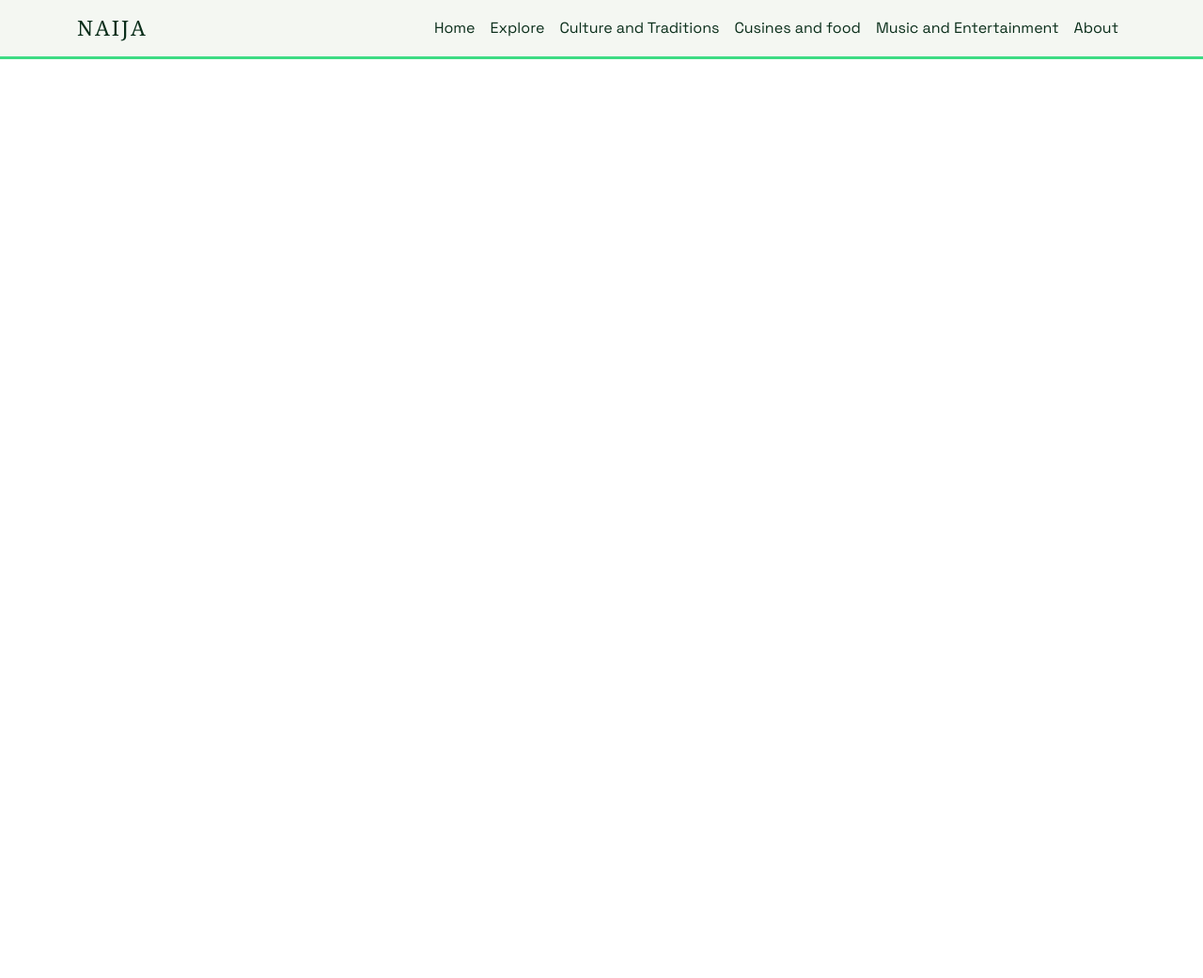
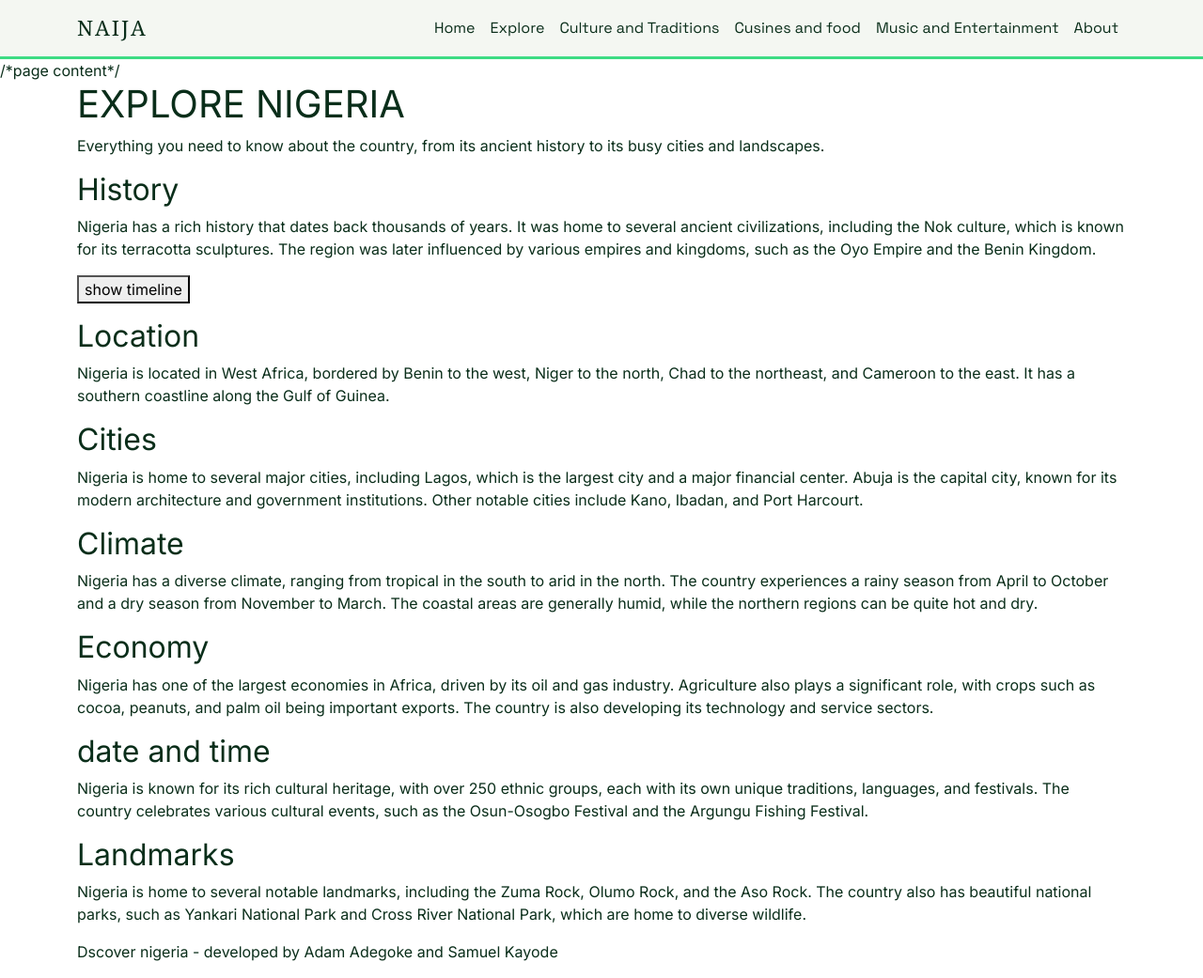
Before and after one commit to sam-scally/DISCOVER-NIGERIA, a plain HTML site: page explore.html in a window 1280 px wide. Shown: the whole page at 94% size. Before the commit the page ends 800 px from the top, so only its background shows below. Drawn offline with nearby package versions, Linux system fonts and the light colour scheme; a web font is replaced by a local one.

Commit message:
Add explore page content
Co-authored-by: Copilot <223556219+Copilot@users.noreply.github.com>

```diff
--- a/explore.html
+++ b/explore.html
@@ -35,7 +35,87 @@
             </div>
         </nav>
     </header>
+    /*page content*/
+    <main class="container">
+        <h1>EXPLORE NIGERIA</h1>
+        <P class="lead-text">Everything you need to know about the country, from its ancient history to its busy cities and landscapes.</P>
+<div class="explore-grid">
+    <section class="grid-wide" id="history">
+        <h2>History</h2>
+        <p>Nigeria has a rich history that dates back thousands of years. It was home to several ancient civilizations, including the Nok culture, which is known for its terracotta sculptures. The region was later influenced by various empires and kingdoms, such as the Oyo Empire and the Benin Kingdom.</p>
+<p></p>
+<p>
+    <button>show timeline</button>
+</p>
+<div class="collapse" id="timeline">
+        <table class="table table-striped">
+            <caption>keydatesy</caption>
+            <thead>
+                <tr>
+                    <th>Year</th>
+                    <th>Event</th>
+                </tr>
+            </thead>
+            <tbody>
+                <tr>
+                    <td>1000 BC</td>
+                    <td>Development of the Nok culture</td>
+                </tr>
+                <tr>
+                    <td>1100 AD</td>
+                    <td>Foundation of the Oyo Empire</td>
+                </tr>
+                <tr>
+                    <td>1500 AD</td>
+                    <td>Establishment of the Benin Kingdom</td>
+                </tr>
+            </tbody>
+        </table>
+    </div>
+    </section>
 
+    <section id="location">
+        <h2>Location</h2>
+        <p>Nigeria is located in West Africa, bordered by Benin to the west, Niger to the north, Chad to the northeast, and Cameroon to the east. It has a southern coastline along the Gulf of Guinea.</p>
+</section>
+
+<section>
+    <h2>Cities</h2>
+    <p>Nigeria is home to several major cities, including Lagos, which is the largest city and a major financial center. Abuja is the capital city, known for its modern architecture and government institutions. Other notable cities include Kano, Ibadan, and Port Harcourt.</p>
+</section>
+
+<section
+>
+    <h2>Climate</h2>
+    <p>Nigeria has a diverse climate, ranging from tropical in the south to arid in the north. The country experiences a rainy season from April to October and a dry season from November to March. The coastal areas are generally humid, while the northern regions can be quite hot and dry.</p>
+
+</section>
+
+<section>
+    <h2>Economy</h2>
+    <p>Nigeria has one of the largest economies in Africa, driven by its oil and gas industry. Agriculture also plays a significant role, with crops such as cocoa, peanuts, and palm oil being important exports. The country is also developing its technology and service sectors.</p>
+</section>
+
+<section id="date and time">
+    <h2>date and time</h2>
+    <p>Nigeria is known for its rich cultural heritage, with over 250 ethnic groups, each with its own unique traditions, languages, and festivals. The country celebrates various cultural events, such as the Osun-Osogbo Festival and the Argungu Fishing Festival.</p>
+</section>
+<section id="landmarks">
+    <h2>Landmarks</h2>
+    <p>Nigeria is home to several notable landmarks, including the Zuma Rock, Olumo Rock, and the Aso Rock. The country also has beautiful national parks, such as Yankari National Park and Cross River National Park, which are home to diverse wildlife.</p>
+
+
+
+
+</div>
+
+
+    </main>
+<footer>
+    <div class="container">
+        <p>Dscover nigeria - developed by Adam Adegoke and Samuel Kayode</p>
+    </div>
+</footer>
 
 
 
```
